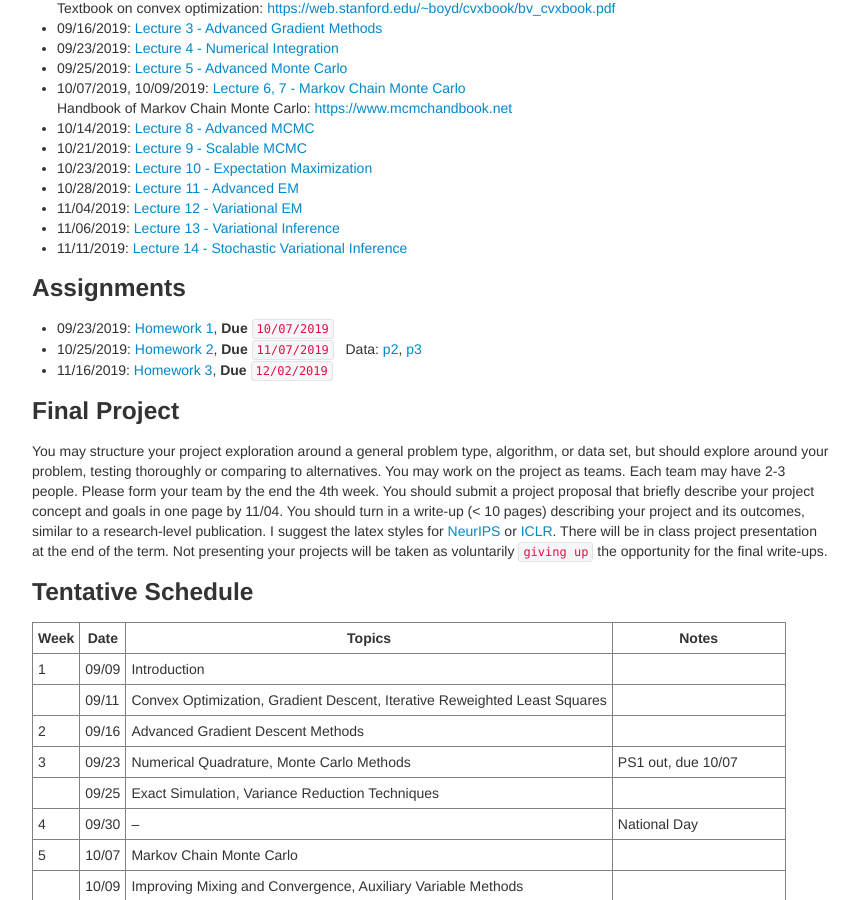
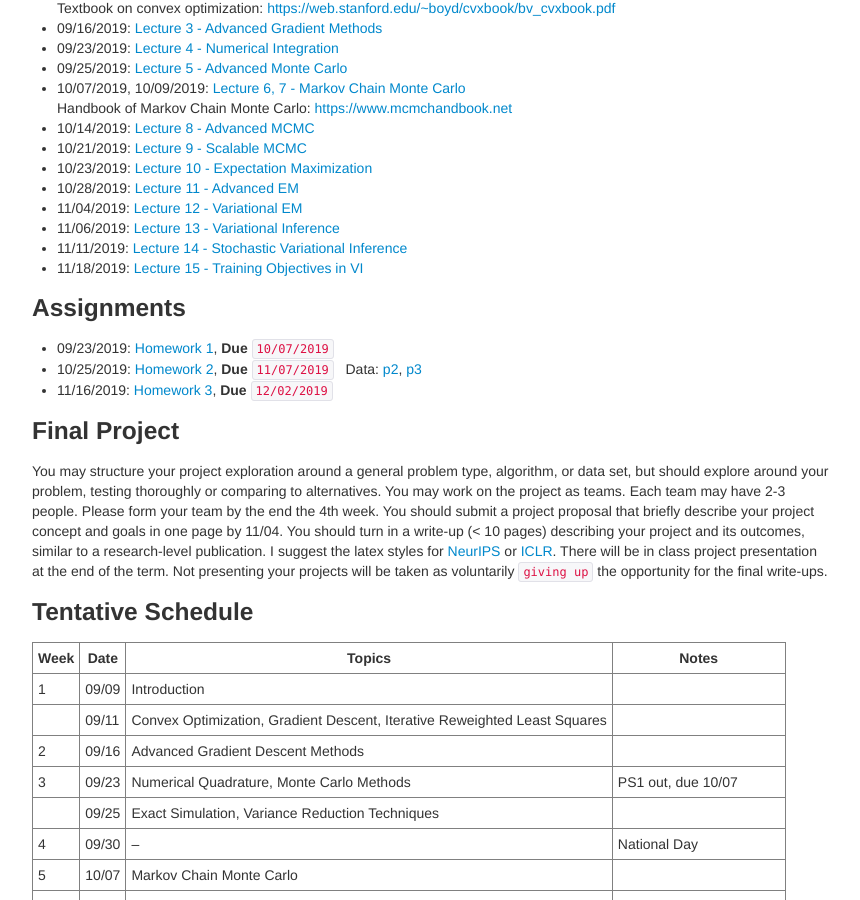
Before and after one commit to zcrabbit/zcrabbit.github.io, a Jekyll site: the page built from courses/mcs-f19.md, in a window 1280 px wide and 900 px high, scrolled down 1205 px. Shown: the whole window, without its empty margins (208-1068 px from the left). Built offline with Jekyll 4.4.1, drawn with Linux system fonts in a browser that asks for light colours.

Commit message:
lecture 15 out

```diff
--- a/courses/mcs-f19.md
+++ b/courses/mcs-f19.md
@@ -52,7 +52,7 @@ We will use python during the course. A good Python tutorial is available at <ht
 - 11/04/2019: [Lecture 12 - Variational EM]({{sites.baseurl}}/static/slides/mcs_fall19/lec12.pdf)
 - 11/06/2019: [Lecture 13 - Variational Inference]({{sites.baseurl}}/static/slides/mcs_fall19/lec13.pdf)
 - 11/11/2019: [Lecture 14 - Stochastic Variational Inference]({{sites.baseurl}}/static/slides/mcs_fall19/lec14.pdf)
-<!-- - 11/18/2019: [Lecture 15 - Training Objectives in VI]({{sites.baseurl}}/static/slides/mcs_fall19/lec15.pdf) -->
+- 11/18/2019: [Lecture 15 - Training Objectives in VI]({{sites.baseurl}}/static/slides/mcs_fall19/lec15.pdf)
 
 
 ### Assignments
```
Also changed, not shown: 1 other file.
